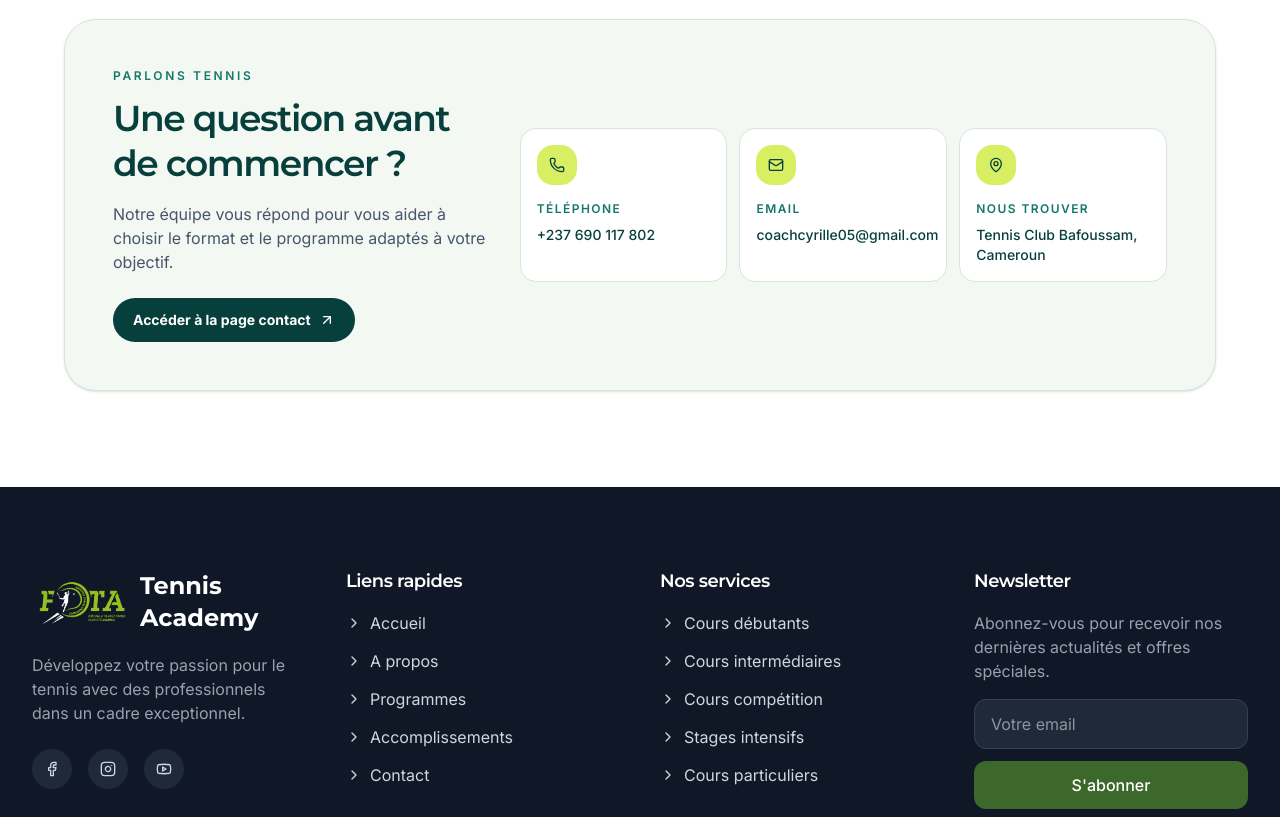
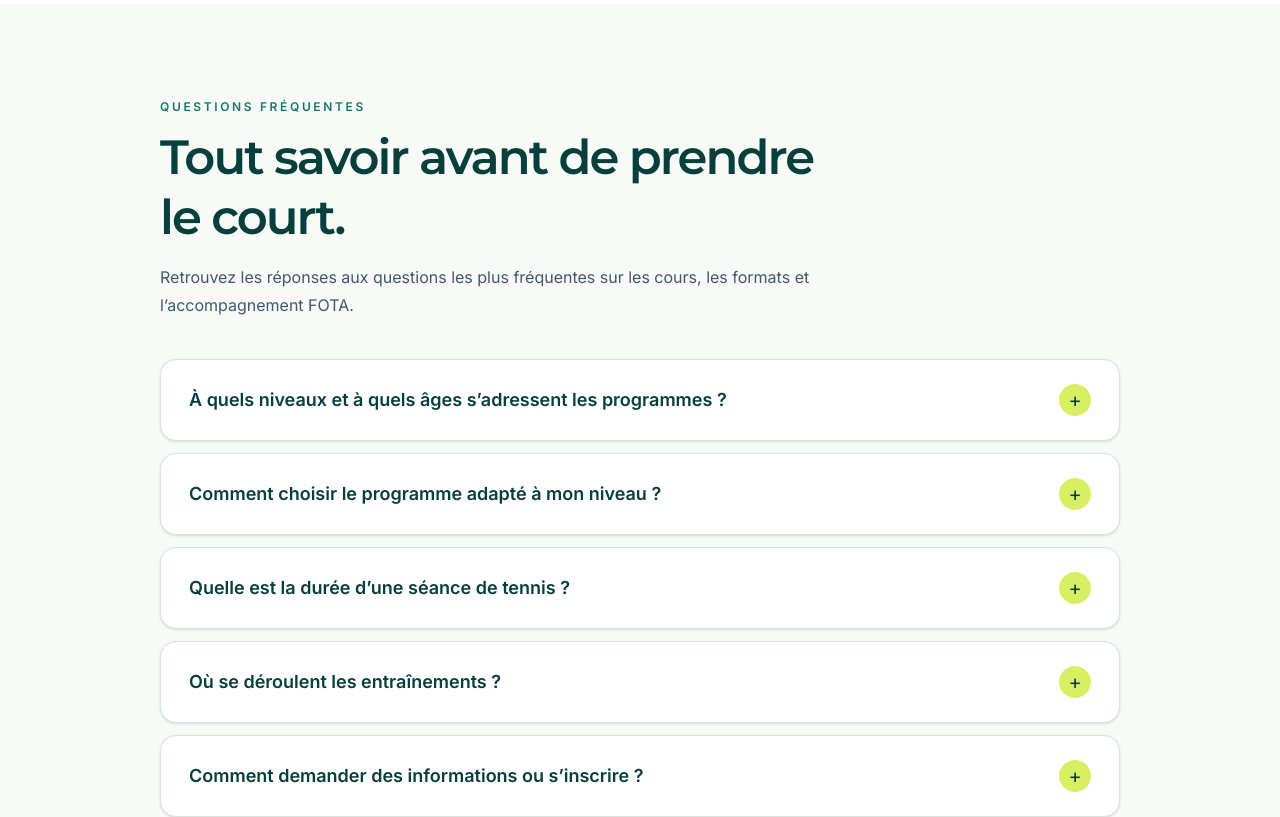
Before and after one commit to bellandry/tennis-academy, a Next.js app: page / in a window 1280 px wide. Shown: the part 5300-6117 px from the top of the page. Built offline with nearby package versions, Linux system fonts and the light colour scheme; grey boxes are pictures that could not be loaded.

Commit message:
feat: add FAQ after landing CTA

```diff
--- a/app/page.tsx
+++ b/app/page.tsx
@@ -1,6 +1,6 @@
 import AboutSection from "@/components/about-section";
 import ContactCtaSection from "@/components/contact-cta-section";
-import ContactCardSection from "@/components/contact-card-section";
+import FaqSection from "@/components/faq-section";
 import Footer from "@/components/footer";
 import Header from "@/components/header";
 import HeroSection from "@/components/hero-section";
@@ -16,7 +16,7 @@ export default function Home() {
       <ProgramsSection />
       <TestimonialsSection />
       <ContactCtaSection />
-      <ContactCardSection />
+      <FaqSection />
       <Footer />
     </div>
   );
--- a/components/contact-card-section.tsx
+++ /dev/null
@@ -1,73 +0,0 @@
-import { ArrowUpRight, Mail, MapPin, Phone } from "lucide-react";
-import Link from "next/link";
-
-const contactDetails = [
-  {
-    icon: Phone,
-    label: "Téléphone",
-    value: "+237 690 117 802",
-    href: "tel:+237690117802",
-  },
-  {
-    icon: Mail,
-    label: "Email",
-    value: "coachcyrille05@gmail.com",
-    href: "mailto:coachcyrille05@gmail.com",
-  },
-  {
-    icon: MapPin,
-    label: "Nous trouver",
-    value: "Tennis Club Bafoussam, Cameroun",
-    href: "/contact",
-  },
-];
-
-export default function ContactCardSection() {
-  return (
-    <section className="bg-white px-6 pb-16 pt-2 md:px-8 md:pb-24 md:pt-4">
-      <div className="container mx-auto max-w-7xl">
-        <div className="grid gap-8 rounded-[2rem] border border-[#d8e4de] bg-[#f4f8f3] p-6 shadow-sm md:grid-cols-[1.1fr_1.9fr] md:items-center md:p-10 lg:p-12">
-          <div>
-            <p className="text-xs font-semibold uppercase tracking-[0.22em] text-[#16786b]">
-              Parlons tennis
-            </p>
-            <h2 className="mt-3 max-w-md text-3xl font-semibold leading-tight tracking-[-0.04em] text-[#073f3c] md:text-4xl">
-              Une question avant de commencer ?
-            </h2>
-            <p className="mt-4 max-w-md text-sm leading-6 text-slate-600 md:text-base">
-              Notre équipe vous répond pour vous aider à choisir le format et le
-              programme adaptés à votre objectif.
-            </p>
-            <Link
-              href="/contact"
-              className="mt-6 inline-flex items-center rounded-full bg-[#073f3c] px-5 py-3 text-sm font-bold text-white transition-all duration-300 hover:-translate-y-0.5 hover:bg-[#0c625a] focus-visible:outline-none focus-visible:ring-2 focus-visible:ring-[#073f3c] focus-visible:ring-offset-2"
-            >
-              Accéder à la page contact
-              <ArrowUpRight className="ml-2 size-4" />
-            </Link>
-          </div>
-
-          <div className="grid gap-3 sm:grid-cols-3">
-            {contactDetails.map(({ icon: Icon, label, value, href }) => (
-              <Link
-                key={label}
-                href={href}
-                className="group rounded-2xl border border-[#d8e4de] bg-white p-4 transition-all duration-300 hover:-translate-y-1 hover:border-[#9fc9bd] hover:shadow-md focus-visible:outline-none focus-visible:ring-2 focus-visible:ring-[#16786b] focus-visible:ring-offset-2"
-              >
-                <span className="flex size-10 items-center justify-center rounded-xl bg-[#d9ef63] text-[#073f3c] transition-transform duration-300 group-hover:scale-105">
-                  <Icon className="size-4" />
-                </span>
-                <span className="mt-4 block text-xs font-semibold uppercase tracking-[0.12em] text-[#16786b]">
-                  {label}
-                </span>
-                <span className="mt-2 block text-sm font-medium leading-5 text-[#073f3c]">
-                  {value}
-                </span>
-              </Link>
-            ))}
-          </div>
-        </div>
-      </div>
-    </section>
-  );
-}
--- /dev/null
+++ b/components/faq-section.tsx
@@ -0,0 +1,108 @@
+import { ArrowUpRight } from "lucide-react";
+import Link from "next/link";
+
+const faqs = [
+  {
+    question: "À quels niveaux et à quels âges s’adressent les programmes ?",
+    answer:
+      "FOTA accompagne les enfants, les adolescents et les adultes, avec des parcours pour débutants, joueurs intermédiaires et compétiteurs. Des stages intensifs et des cours particuliers complètent les formats proposés.",
+  },
+  {
+    question: "Comment choisir le programme adapté à mon niveau ?",
+    answer:
+      "Le choix dépend de votre expérience, de vos objectifs et du rythme souhaité. Décrivez votre niveau et vos attentes à l’équipe FOTA : elle pourra vous orienter vers le format le plus pertinent.",
+  },
+  {
+    question: "Quelle est la durée d’une séance de tennis ?",
+    answer:
+      "La durée varie selon le programme : les séances vont d’une heure à deux heures trente. Les stages intensifs se déroulent sur des sessions de plusieurs heures par jour.",
+  },
+  {
+    question: "Où se déroulent les entraînements ?",
+    answer:
+      "Les entraînements se déroulent au Tennis Club Bafoussam, à Bafoussam au Cameroun. Les horaires varient selon le programme et les disponibilités.",
+  },
+  {
+    question: "Comment demander des informations ou s’inscrire ?",
+    answer:
+      "Vous pouvez écrire à FOTA depuis la page Contact pour poser vos questions, ou utiliser directement la page Inscription pour transmettre votre demande.",
+  },
+];
+
+export default function FaqSection() {
+  const structuredData = {
+    "@context": "https://schema.org",
+    "@type": "FAQPage",
+    mainEntity: faqs.map(({ question, answer }) => ({
+      "@type": "Question",
+      name: question,
+      acceptedAnswer: {
+        "@type": "Answer",
+        text: answer,
+      },
+    })),
+  };
+
+  return (
+    <section
+      aria-labelledby="faq-title"
+      className="bg-[#f7faf7] px-6 py-16 md:px-8 md:py-24"
+    >
+      <script
+        type="application/ld+json"
+        dangerouslySetInnerHTML={{ __html: JSON.stringify(structuredData) }}
+      />
+      <div className="container mx-auto max-w-5xl">
+        <div className="mb-10 max-w-2xl">
+          <p className="text-xs font-semibold uppercase tracking-[0.22em] text-[#16786b]">
+            Questions fréquentes
+          </p>
+          <h2
+            id="faq-title"
+            className="mt-3 text-3xl font-semibold leading-tight tracking-[-0.04em] text-[#073f3c] md:text-5xl"
+          >
+            Tout savoir avant de prendre le court.
+          </h2>
+          <p className="mt-4 text-base leading-7 text-slate-600">
+            Retrouvez les réponses aux questions les plus fréquentes sur les
+            cours, les formats et l’accompagnement FOTA.
+          </p>
+        </div>
+
+        <div className="grid gap-3">
+          {faqs.map(({ question, answer }) => (
+            <details
+              key={question}
+              className="group rounded-2xl border border-[#d8e4de] bg-white px-5 py-1 shadow-sm transition-all duration-300 open:border-[#9fc9bd] open:shadow-md md:px-7"
+            >
+              <summary className="flex cursor-pointer list-none items-center justify-between gap-6 py-5 text-left text-base font-semibold text-[#073f3c] marker:hidden [&::-webkit-details-marker]:hidden md:text-lg">
+                <span>{question}</span>
+                <span className="flex size-8 shrink-0 items-center justify-center rounded-full bg-[#d9ef63] text-[#073f3c] transition-transform duration-300 group-open:rotate-45">
+                  <span aria-hidden="true" className="text-xl font-normal leading-none">
+                    +
+                  </span>
+                </span>
+              </summary>
+              <p className="max-w-3xl pb-5 pr-12 text-sm leading-6 text-slate-600 md:text-base">
+                {answer}
+              </p>
+            </details>
+          ))}
+        </div>
+
+        <div className="mt-8 flex flex-col items-start justify-between gap-4 rounded-2xl border border-[#d8e4de] bg-[#e9f4e8] p-5 sm:flex-row sm:items-center md:p-6">
+          <p className="text-sm font-medium leading-6 text-[#073f3c] md:text-base">
+            Vous ne trouvez pas la réponse à votre question ?
+          </p>
+          <Link
+            href="/contact"
+            className="inline-flex shrink-0 items-center rounded-full bg-[#073f3c] px-5 py-3 text-sm font-bold text-white transition-all duration-300 hover:-translate-y-0.5 hover:bg-[#0c625a] focus-visible:outline-none focus-visible:ring-2 focus-visible:ring-[#073f3c] focus-visible:ring-offset-2"
+          >
+            Nous contacter
+            <ArrowUpRight className="ml-2 size-4" />
+          </Link>
+        </div>
+      </div>
+    </section>
+  );
+}
```
